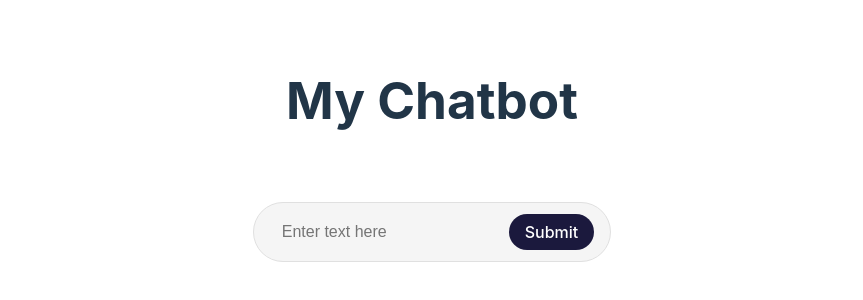
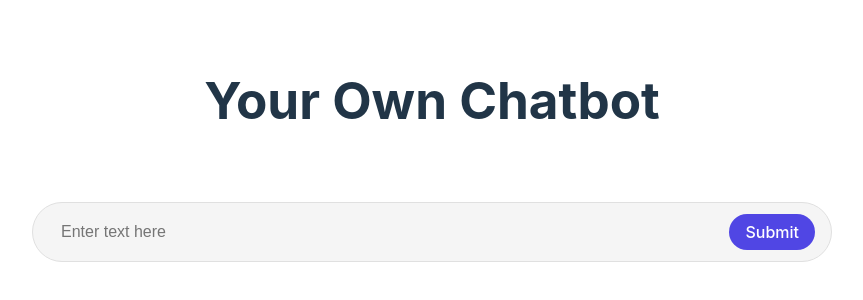
Before and after one commit to Rookie0031/react-test, a React (Vite) app in the folder my-chatbot/: page / in a window 1280 px wide. Shown: the part 250-550 px from the top of the page, without its empty margins (208-1071 px from the left). Built offline with nearby package versions, Linux system fonts and the light colour scheme.

Commit message:
15. 검색창 및 채팅 히스토리 보드 세부 UI 조정
1. 검색창 및 디자인 세부사항 조절
-  메시지 내용이 길어질 때 컨테이너가 너무 늘어나지 않도록 최대 너비 제한

2. 메인페이지 글자 변경

```diff
--- a/my-chatbot/src/App.tsx
+++ b/my-chatbot/src/App.tsx
@@ -7,7 +7,7 @@ function App() {
 
   return (
     <>
-      <h1>My Chatbot</h1>
+      <h1>Your Own Chatbot</h1>
         <UserInputView text={text} setText={setText} />
     </>
   )
--- a/my-chatbot/src/css/ChatHistoryView.module.css
+++ b/my-chatbot/src/css/ChatHistoryView.module.css
@@ -1,15 +1,19 @@
 .historyBoard {
+  width: 800px;
   padding: 20px;
   margin: 0 auto;
+  box-sizing: border-box;
 }
 
 .messageContainer {
   margin-bottom: 20px;
+  width: 100%;
 }
 
 .questionMessage, .answerMessage {
   display: flex;
   margin-bottom: 10px;
+  width: 100%;
 }
 
 .questionMessage {
@@ -21,18 +25,19 @@
 }
 
 .messageContent {
-  max-width: 70%;
+  max-width: 400px; /* 최대 말풍선의 크기 조절  */
   padding: 12px 16px;
   border-radius: 12px;
   word-wrap: break-word;
 }
 
 .questionMessage .messageContent {
-  background-color: #e9ecef;
+  background-color: #f5f5f5;
   color: #000;
+  border: 1px solid #e0e0e0;
 }
 
 .answerMessage .messageContent {
-  background-color: #007bff;
+  background-color: #5046E4;
   color: white;
 }
--- a/my-chatbot/src/css/SearchBarView.module.css
+++ b/my-chatbot/src/css/SearchBarView.module.css
@@ -6,8 +6,10 @@
   background: #f5f5f5;
   border-radius: 50px;
   border: 1px solid #e0e0e0;
-  max-width: 600px;
+  width: 800px;
   margin: 0 auto;
+  height: 60px;
+  box-sizing: border-box;
 }
 
 .input {
@@ -18,17 +20,19 @@
   font-size: 16px;
   color: #1b193d;
   outline: none;
+  width: 380px;
 }
 
 .button {
   padding: 8px 16px;
   border-radius: 50px;
   border: none;
-  background-color: #1b193d;
+  background-color: #5046E4;
   color: white;
   cursor: pointer;
   font-weight: 500;
   transition: background-color 0.2s;
+  min-width: 80px;
 }
 
 .button:hover {
```
